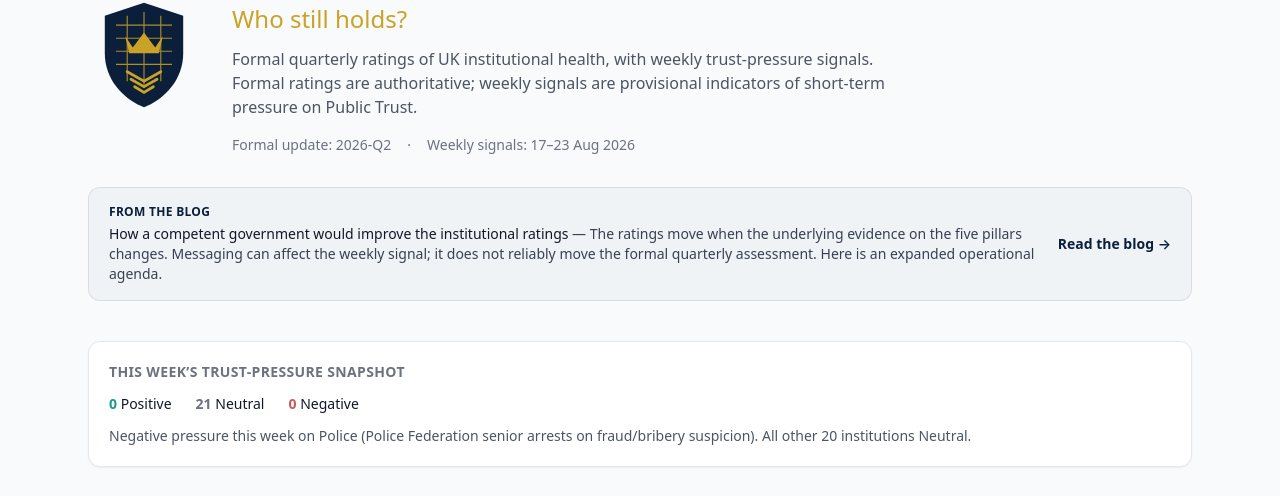
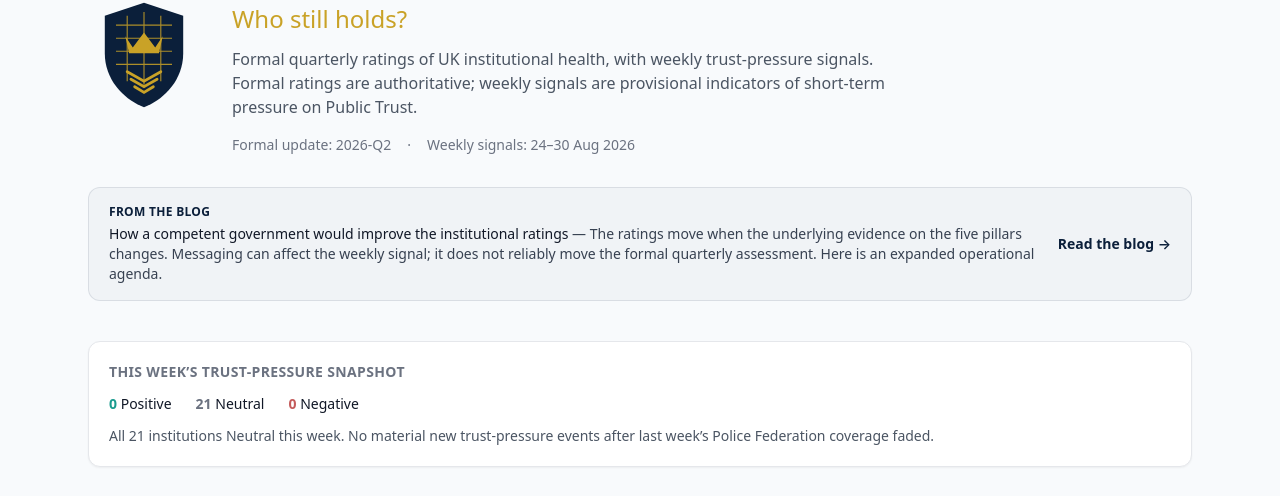
Before and after one commit to stumpyuk1/gir-institutional-ratings, a Next.js app: page / in a window 1280 px wide. Shown: the part 150-646 px from the top of the page. Built offline with nearby package versions, Linux system fonts and the light colour scheme.

Commit message:
Update dashboard header and snapshot for 24–30 Aug 2026 Neutral week

```diff
--- a/app/page.tsx
+++ b/app/page.tsx
@@ -63,7 +63,7 @@ export default function DashboardPage() {
           <div className="mt-4 flex flex-wrap gap-4 text-sm text-gray-500">
             <span>Formal update: 2026-Q2</span>
             <span>·</span>
-            <span>Weekly signals: 17–23 Aug 2026</span>
+            <span>Weekly signals: 24–30 Aug 2026</span>
           </div>
         </div>
       </div>
@@ -105,7 +105,7 @@ export default function DashboardPage() {
           </div>
         </div>
         <p className="mt-3 text-sm text-gray-600">
-          Negative pressure this week on Police (Police Federation senior arrests on fraud/bribery suspicion). All other 20 institutions Neutral.
+          All 21 institutions Neutral this week. No material new trust-pressure events after last week’s Police Federation coverage faded.
         </p>
       </div>
 
```
